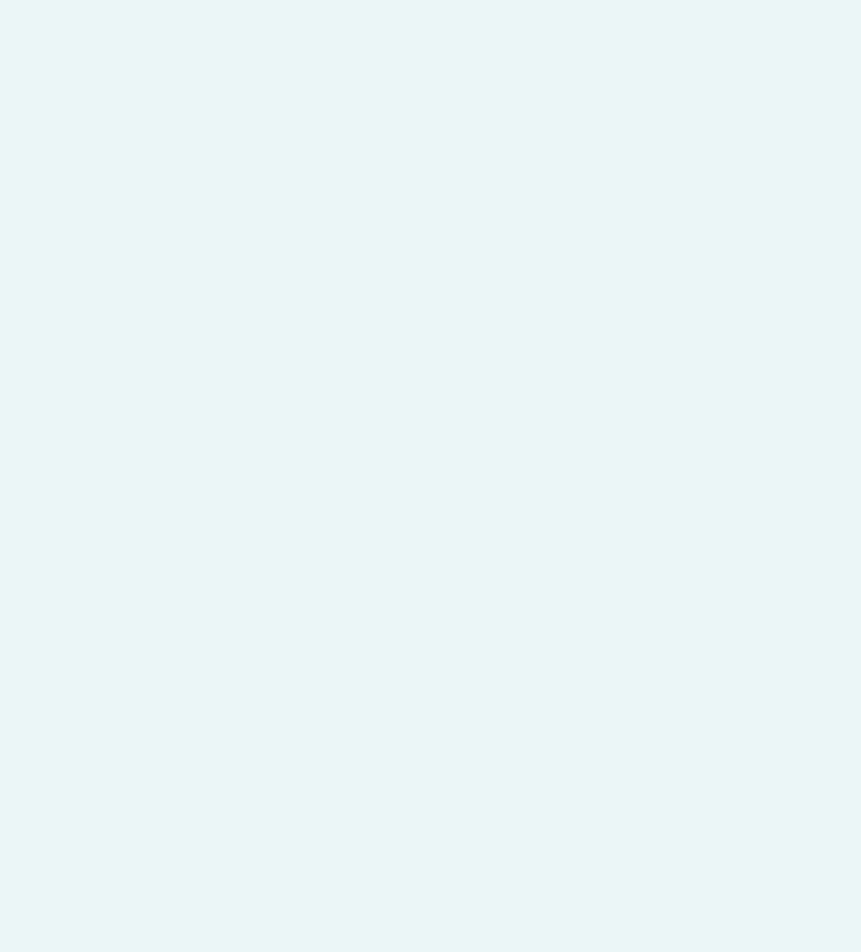
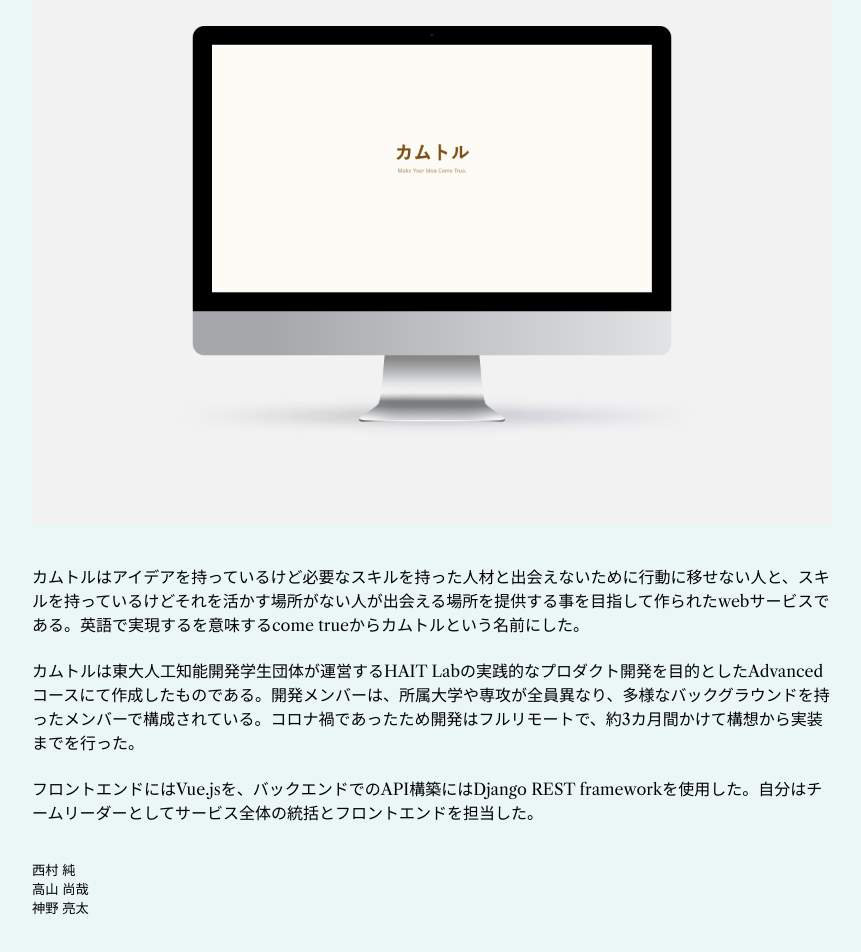
Before and after one commit to JunNishimura/portfolio, a Vue app: page /works/cometrue in a window 1280 px wide. Before the commit this address had no page. Shown: the part 344-1296 px from the top of the page, without its empty margins (177-1038 px from the left). Before the commit the page ends 800 px from the top, so only its background shows below. Built offline with nearby package versions, Linux system fonts and the light colour scheme.

Commit message:
ADD new page for ComeTrue
I added new page for cometrue.

```diff
--- a/src/router/index.js
+++ b/src/router/index.js
@@ -5,6 +5,7 @@ import Profile from '@/views/Profile.vue'
 import WorkList from '@/views/WorkList.vue'
 // work pages below
 import WordIsMine from '@/views/work/WordIsMine.vue'
+import ComeTrue from '@/views/work/ComeTrue.vue'
 
 const routes = [
     {
@@ -31,6 +32,11 @@ const routes = [
                 path: 'works/word-is-mine',
                 name: 'word-is-mine',
                 component: WordIsMine
+            },
+            {
+                path: 'works/cometrue',
+                name: 'cometrue',
+                component: ComeTrue,
             }
         ]
     },
--- /dev/null
+++ b/src/views/work/ComeTrue.vue
@@ -0,0 +1,42 @@
+<template>
+    <div id="cometrue">
+        <work-page-template
+            :pageInfo="pageInfo"
+        >
+            <template #description>
+                <p>カムトルはアイデアを持っているけど必要なスキルを持った人材と出会えないために行動に移せない人と、スキルを持っているけどそれを活かす場所がない人が出会える場所を提供する事を目指して作られたwebサービスである。英語で実現するを意味するcome trueからカムトルという名前にした。</p>
+                <p>カムトルは東大人工知能開発学生団体が運営するHAIT Labの実践的なプロダクト開発を目的としたAdvancedコースにて作成したものである。開発メンバーは、所属大学や専攻が全員異なり、多様なバックグラウンドを持ったメンバーで構成されている。コロナ禍であったため開発はフルリモートで、約3カ月間かけて構想から実装までを行った。</p>
+                <p>フロントエンドにはVue.jsを、バックエンドでのAPI構築にはDjango REST frameworkを使用した。自分はチームリーダーとしてサービス全体の統括とフロントエンドを担当した。</p>
+            </template>
+        </work-page-template>
+    </div>
+</template>
+
+<script>
+import WorkPageTemplate from '@/components/work/WorkPageTemplate'
+export default {
+    components: {
+        WorkPageTemplate
+    },
+    data() {
+        return {
+            pageInfo: {
+                title: "カムトル",
+                date: "2020.9 - 2020.12",
+                credit: [
+                    "西村 純",
+                    "高山 尚哉",
+                    "神野 亮太"
+                ],
+                links: [
+                    "https://cometrue-6fd0b.web.app/",
+                    "https://github.com/JunNishimura/cometoru"
+                ],
+                mainVisual: {
+                    img: "work/cometrue/home.png"
+                }
+            }
+        }
+    }
+}
+</script>
```
Also changed, not shown: src/assets/images/work/cometrue/home.png.
